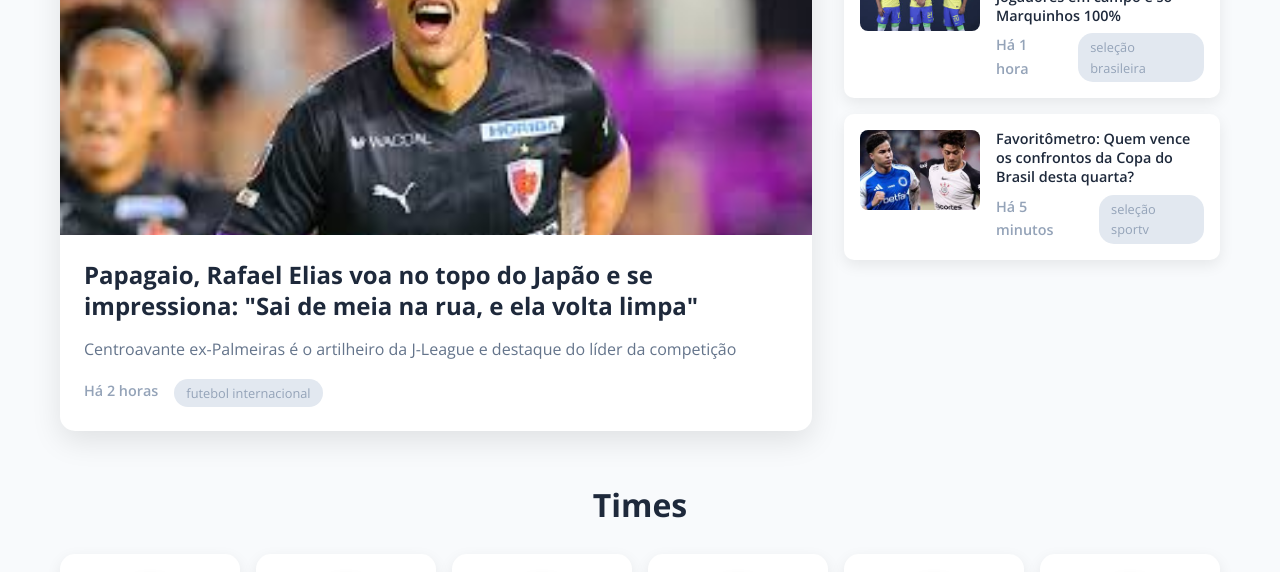
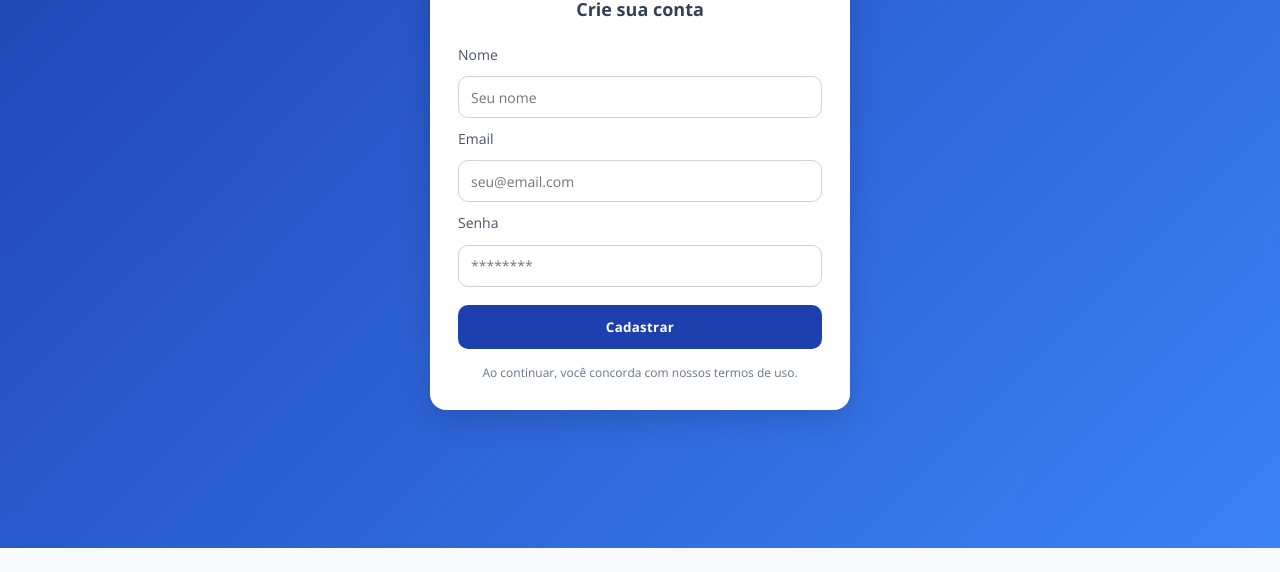
Before and after one commit to l7obrabo/Teste, a plain HTML site: page index.html in a window 1280 px wide. Shown: the part 252-824 px from the top of the page. After the commit the page ends 800 px from the top, so only its background shows below. Drawn offline with nearby package versions, Linux system fonts and the light colour scheme.

Commit message:
feat(register): tela de cadastro inicial (HTML/CSS/JS), log no console e alternância de telas

```diff
--- a/index.html
+++ b/index.html
@@ -4,11 +4,46 @@
     <meta charset="UTF-8">
     <meta name="viewport" content="width=device-width, initial-scale=1.0">
     <title>Globo Esporte - Notícias de Esportes</title>
+    <!-- Estilos da tela de cadastro -->
+    <link rel="stylesheet" href="style.css">
+    <!-- Estilos existentes do site -->
     <link rel="stylesheet" href="styles.css">
     <link href="https://fonts.googleapis.com/css2?family=Open+Sans:wght@300;400;600;700&display=swap" rel="stylesheet">
     <link rel="stylesheet" href="https://cdnjs.cloudflare.com/ajax/libs/font-awesome/6.0.0/css/all.min.css">
 </head>
 <body>
+    <!-- Tela de Cadastro (aparece primeiro) -->
+    <section id="register-screen" class="register-screen">
+        <div class="register-card">
+            <!-- Título inspirado no GE -->
+            <h1 class="register-title">ge</h1>
+            <h2 class="register-subtitle">Crie sua conta</h2>
+
+            <!-- Formulário de cadastro -->
+            <form id="register-form" class="register-form">
+                <!-- Campo: Nome -->
+                <label for="name" class="register-label">Nome</label>
+                <input type="text" id="name" name="name" class="register-input" placeholder="Seu nome" required>
+
+                <!-- Campo: Email -->
+                <label for="email" class="register-label">Email</label>
+                <input type="email" id="email" name="email" class="register-input" placeholder="seu@email.com" required>
+
+                <!-- Campo: Senha -->
+                <label for="password" class="register-label">Senha</label>
+                <input type="password" id="password" name="password" class="register-input" placeholder="********" minlength="6" required>
+
+                <!-- Botão de ação: Cadastrar -->
+                <button type="submit" class="register-button">Cadastrar</button>
+            </form>
+
+            <!-- Texto auxiliar/termos -->
+            <p class="register-hint">Ao continuar, você concorda com nossos termos de uso.</p>
+        </div>
+    </section>
+
+    <!-- Conteúdo do site (fica oculto até o cadastro) -->
+    <div id="site-content" style="display:none">
     <!-- Header -->
     <header class="header">
         <div class="container">
@@ -296,6 +331,8 @@
         </div>
     </footer>
 
+    </div>
+
     <script src="script.js"></script>
 </body>
 </html>
--- a/script.js
+++ b/script.js
@@ -1,4 +1,8 @@
 document.addEventListener('DOMContentLoaded', function () {
+	// ==========================
+	// Imagens locais (legado)
+	// - Mantém compatibilidade com elementos que usam data-local
+	// ==========================
 	var images = document.querySelectorAll('img[data-local]');
 	images.forEach(function (img) {
 		var localSrc = img.getAttribute('data-local');
@@ -13,4 +17,45 @@ document.addEventListener('DOMContentLoaded', function () {
 		};
 		testImage.src = localSrc;
 	});
+
+	// ==========================
+	// Cadastro (tela inicial)
+	// - Captura os dados do formulário
+	// - Exibe no console (simulando envio)
+	// - Alterna para o conteúdo do site
+	// ==========================
+	var form = document.getElementById('register-form');
+	var registerScreen = document.getElementById('register-screen');
+	var siteContent = document.getElementById('site-content');
+
+	if (form && registerScreen && siteContent) {
+		form.addEventListener('submit', function (event) {
+			event.preventDefault();
+
+			// Coleta dos campos
+			var nameInput = document.getElementById('name');
+			var emailInput = document.getElementById('email');
+			var passwordInput = document.getElementById('password');
+
+			var payload = {
+				nome: nameInput ? nameInput.value.trim() : '',
+				email: emailInput ? emailInput.value.trim() : '',
+				senha: passwordInput ? passwordInput.value : ''
+			};
+
+			// Log no console (simulando envio ao servidor)
+			console.log('[Cadastro] Dados enviados:', payload);
+
+			// (Opcional) Persistir localmente para depuração rápida
+			try {
+				localStorage.setItem('ge:cadastro', JSON.stringify(payload));
+			} catch (err) {
+				// Ignora falhas de armazenamento
+			}
+
+			// Alterna a visibilidade das telas
+			registerScreen.style.display = 'none';
+			siteContent.style.display = '';
+		});
+	}
 });
--- /dev/null
+++ b/style.css
@@ -0,0 +1,110 @@
+/* Estilos da tela de cadastro (inspirados no GE) */
+
+/* Layout base da tela inicial */
+.register-screen {
+    min-height: 100vh;
+    display: flex;
+    align-items: center;
+    justify-content: center;
+    background: linear-gradient(135deg, #1e40af 0%, #3b82f6 100%);
+    padding: 24px;
+}
+
+/* Cartão central do cadastro */
+.register-card {
+    width: 100%;
+    max-width: 420px;
+    background: #ffffff;
+    border-radius: 16px;
+    box-shadow: 0 10px 30px rgba(0, 0, 0, 0.15);
+    padding: 28px;
+}
+
+/* Título "ge" estilizado */
+.register-title {
+    margin: 0 0 4px 0;
+    font-family: 'Open Sans', Arial, sans-serif;
+    font-weight: 800;
+    font-size: 48px;
+    color: #1e40af;
+    text-align: center;
+}
+
+/* Subtítulo */
+.register-subtitle {
+    margin: 0 0 20px 0;
+    font-family: 'Open Sans', Arial, sans-serif;
+    font-weight: 700;
+    font-size: 18px;
+    color: #334155;
+    text-align: center;
+}
+
+/* Formulário */
+.register-form {
+    display: flex;
+    flex-direction: column;
+    gap: 10px;
+}
+
+.register-label {
+    font-family: 'Open Sans', Arial, sans-serif;
+    font-size: 14px;
+    color: #475569;
+}
+
+.register-input {
+    height: 42px;
+    border: 1px solid #cbd5e1;
+    border-radius: 10px;
+    padding: 0 12px;
+    font-family: 'Open Sans', Arial, sans-serif;
+    font-size: 14px;
+    color: #0f172a;
+    outline: none;
+    transition: border-color 0.2s ease, box-shadow 0.2s ease;
+}
+
+.register-input:focus {
+    border-color: #3b82f6;
+    box-shadow: 0 0 0 3px rgba(59, 130, 246, 0.15);
+}
+
+/* Botão de cadastro */
+.register-button {
+    margin-top: 8px;
+    height: 44px;
+    border: 0;
+    border-radius: 10px;
+    background: #1e40af;
+    color: #ffffff;
+    font-family: 'Open Sans', Arial, sans-serif;
+    font-weight: 700;
+    letter-spacing: 0.3px;
+    cursor: pointer;
+    transition: transform 0.15s ease, background 0.2s ease;
+}
+
+.register-button:hover {
+    background: #1b3a9b;
+    transform: translateY(-1px);
+}
+
+.register-button:active {
+    transform: translateY(0);
+}
+
+/* Texto auxiliar */
+.register-hint {
+    margin-top: 14px;
+    text-align: center;
+    font-family: 'Open Sans', Arial, sans-serif;
+    font-size: 12px;
+    color: #64748b;
+}
+
+/* Responsivo */
+@media (max-width: 480px) {
+    .register-card { padding: 22px; }
+    .register-title { font-size: 40px; }
+}
```
